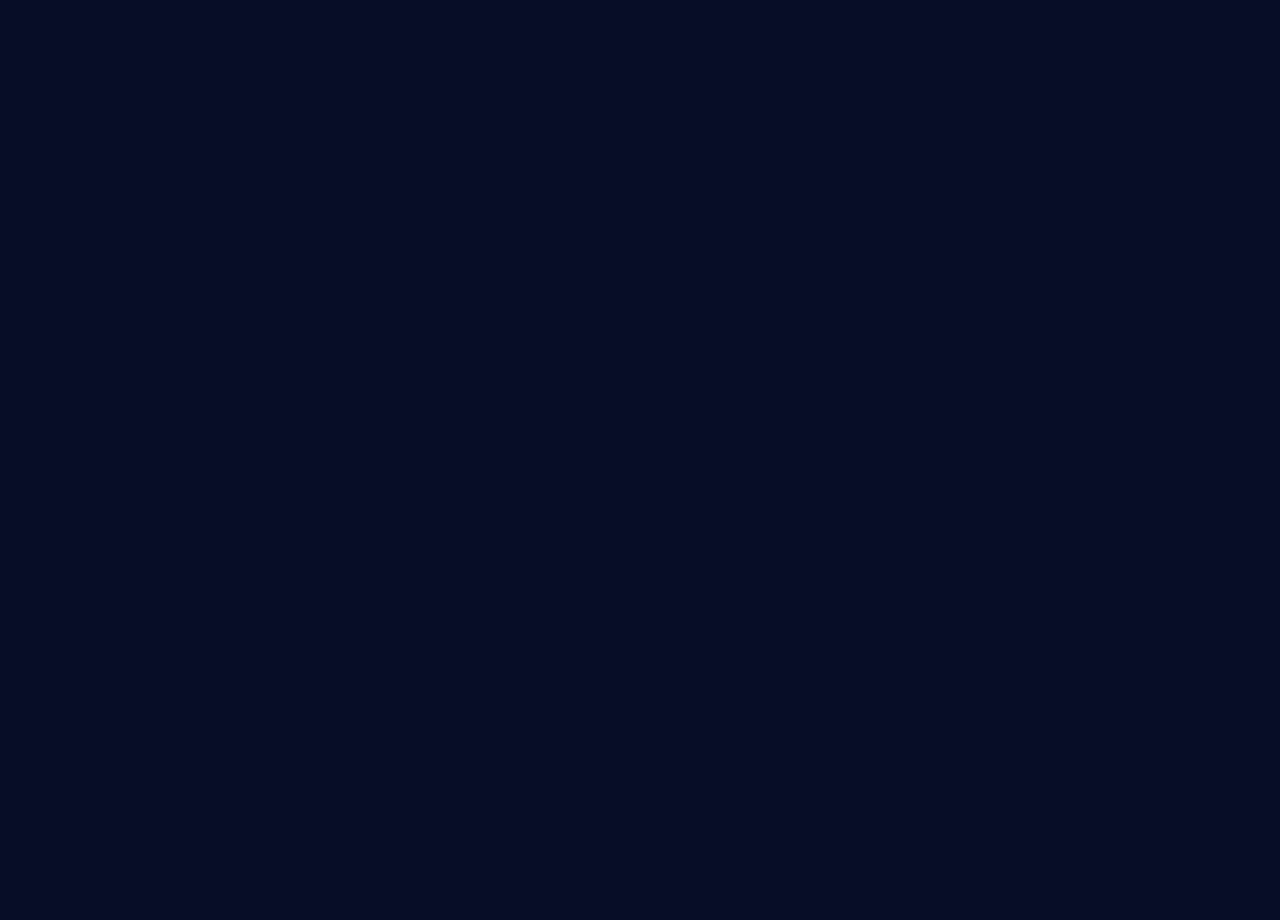
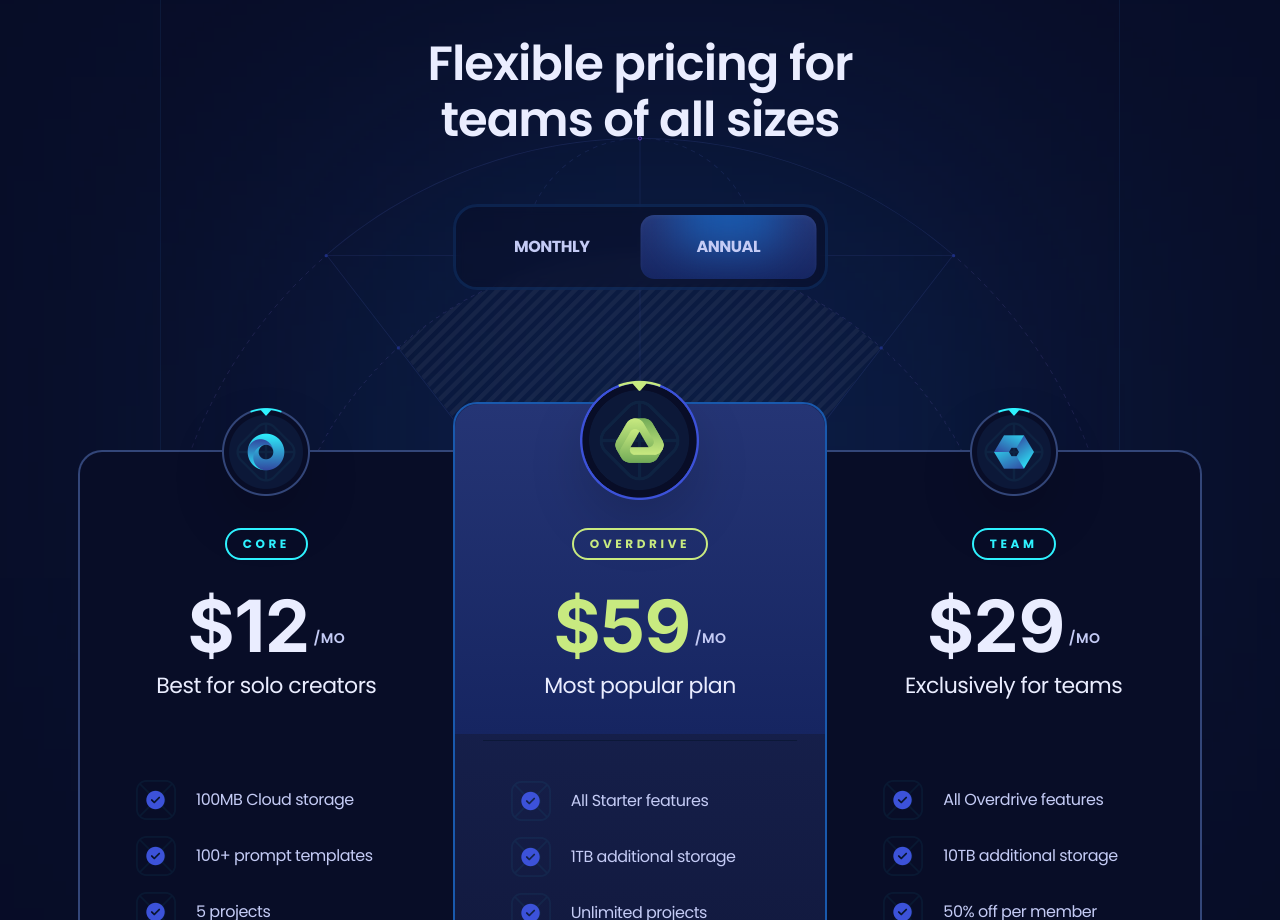
Before and after one commit to rank1git/david-portfolio, a React (Vite) app in the folder saas-landing-page/: page / in a window 1280 px wide. Shown: the part 1880-2800 px from the top of the page. Before the commit the page ends 1804 px from the top, so only its background shows below. Built offline with nearby package versions, Linux system fonts and the light colour scheme.

Commit message:
completed pricing section

```diff
--- a/saas-landing-page/package.json
+++ b/saas-landing-page/package.json
@@ -12,6 +12,7 @@
   "dependencies": {
     "clsx": "^2.1.1",
     "react": "^18.3.1",
+    "react-countup": "^6.5.3",
     "react-dom": "^18.3.1",
     "react-scroll": "^1.9.0"
   },
--- a/saas-landing-page/src/App.jsx
+++ b/saas-landing-page/src/App.jsx
@@ -1,6 +1,7 @@
 import Features from "./sections/Features";
 import Header from "./sections/Header";
 import Hero from "./sections/Hero";
+import Pricing from "./sections/Pricing";
 
 const App = () => {
 	return (
@@ -8,6 +9,7 @@
 			<Header />
 			<Hero />
 			<Features />
+			<Pricing />
 		</main>
 	);
 };
--- a/saas-landing-page/src/sections/Header.jsx
+++ b/saas-landing-page/src/sections/Header.jsx
@@ -1,12 +1,6 @@
 import { Link as LinkScroll } from "react-scroll";
 import { useEffect, useState } from "react";
 import clsx from "clsx";
-
-const NavLink = ({ title }) => (
-	<LinkScroll className='base-bold text-p4 uppercase transition-colors duration-500 cursor-pointer hover:text-p1 max-lg:my-4 max-lg:h5'>
-		{title}
-	</LinkScroll>
-);
 
 const Header = () => {
 	const [isOpen, setIsOpen] = useState(false);
@@ -23,6 +17,20 @@
 		};
 	}, []);
 
+	const NavLink = ({ title }) => (
+		<LinkScroll
+			onClick={() => setIsOpen(false)}
+			to={title}
+			offset={-100}
+			activeClass='nav-active'
+			className='base-bold text-p4 uppercase transition-colors duration-500 cursor-pointer hover:text-p1 max-lg:my-4 max-lg:h5'
+			spy
+			smooth
+		>
+			{title}
+		</LinkScroll>
+	);
+
 	return (
 		<header
 			className={clsx(
@@ -31,7 +39,7 @@
 					"transition-all duration-500 py-2 bg-black-100 backdrop-blur-[8px]"
 			)}
 		>
-			<div className='container flex h-14 item-center max-lg:px-5'>
+			<div className='container flex h-14 items-center max-lg:px-5'>
 				<a className='lg:hidden flex-1 cursor-pointer z-2'>
 					<img src='/images/xora.svg' width={115} height={55} alt='logo' />
 				</a>
@@ -52,7 +60,15 @@
 									<NavLink title='pricing' />
 								</li>
 								<li className='nav-logo'>
-									<LinkScroll to='hero' offset={-100} spy smooth>
+									<LinkScroll
+										to='hero'
+										offset={-250}
+										spy
+										smooth
+										className={clsx(
+											"max-lg:hidden transition-transform duration-500 cursor-pointer"
+										)}
+									>
 										<img
 											src='/images/xora.svg'
 											width={160}
--- /dev/null
+++ b/saas-landing-page/src/sections/Pricing.jsx
@@ -0,0 +1,158 @@
+import { useState } from "react";
+import { Element } from "react-scroll";
+import clsx from "clsx";
+import { plans } from "../constants/Index";
+import CountUp from "react-countup";
+import Button from "../components/Button.jsx";
+
+const Pricing = () => {
+	const [monthly, setMonthly] = useState(false);
+	return (
+		<section>
+			<Element name='pricing'>
+				<div className='container'>
+					<div className='max-w-960 pricing-head_before relative mx-auto border-l border-r border-s2 bg-s1/50 pb-40 pt-28 max-xl:max-w-4xl max-lg:border-none max-md:pb-32 max-md:pt-16'>
+						<h3 className='h3 max-lg:h4 max-md:h5 z-3 relative mx-auto mb-14 max-w-lg text-center text-p4 max-md:mb-11 max-sm:max-w-sm'>
+							Flexible pricing for teams of all sizes
+						</h3>
+						<div className='relative z-4 mx-auto flex w-[375px] rounded-3xl border-[3px] border-s4/25 bg-s1/50 p-2 backdrop-blur-[6px] max-md:w-[310px]'>
+							<button
+								className={clsx("pricing-head_btn", monthly && "text-p4")}
+								onClick={() => setMonthly(true)}
+							>
+								Monthly
+							</button>
+							<button
+								className={clsx("pricing-head_btn", !monthly && "text-p4")}
+								onClick={() => setMonthly(false)}
+							>
+								Annual
+							</button>
+							<div
+								className={clsx(
+									"g4 rounded-14 before:h-100 pricing-head_btn_before absolute left-2 top-2 h-[calc(100%-16px)] w-[calc(50%-8px)] overflow-hidden shadow-400 transition-transform duration-500",
+									!monthly && "translate-x-full"
+								)}
+							/>
+						</div>
+						<div className='pricing-bg'>
+							<img
+								src='/images/bg-outlines.svg'
+								width={960}
+								height={380}
+								alt='outline'
+								className='relative z-2'
+							/>
+							<img
+								src='/images/bg-outlines-fill.png'
+								width={960}
+								height={380}
+								alt='outline'
+								className='absolute inset-0 opacity-5 mix-blend-soft-light'
+							/>
+						</div>
+					</div>
+					<div className='scroll-hide relative z-2 -mt-12 flex items-start max-xl:gap-5 max-xl:overflow-auto max-xl:pt-6'>
+						{plans.map((plan, index) => (
+							<div
+								key={plan.id}
+								className='pricing-plan_first pricing-plan_last pricing-plan_odd pricing-plan_even relative border-2 p-7 max-xl:min-w-80 max-xl:rounded-3xl xl:w-[calc(33.33%+2px)]'
+							>
+								{index === 1 && (
+									<div className='g4 absolute h-330 left-0 right-0 top-0 z-1 rounded-tl-3xl rounded-tr-3xl' />
+								)}
+
+								<div
+									className={clsx(
+										"absolute left-0 right-0 z-2 flex items-center justify-center",
+										index === 1 ? "-top-6" : "-top-6 xl:-top-11"
+									)}
+								>
+									<img
+										src={plan.logo}
+										alt={plan.title}
+										className={clsx(
+											"object-contain drop-shadow-2xl",
+											index === 1 ? "size-[120px]" : "size-[88px]"
+										)}
+									/>
+								</div>
+								<div
+									className={clsx(
+										"relative flex flex-col items-center",
+										index === 1 ? "pt-24" : "pt-12"
+									)}
+								>
+									<div
+										className={clsx(
+											"small-2 rounded-20 relative z-2 mx-auto mb-6 border-2 px-4 py-1.5 uppercase",
+											index === 1 ? "border-p3 text-p3 " : "border-p1 text-p1"
+										)}
+									>
+										{plan.title}
+									</div>
+									<div className='relative z-2 flex items-center justify-center'>
+										<div
+											className={clsx(
+												"h-num flex items-start",
+												index === 1 ? "text-p3" : "text-p4"
+											)}
+										>
+											$
+											<CountUp
+												start={plan.priceMonthly}
+												end={monthly ? plan.priceMonthly : plan.priceYearly}
+												duration={0.4}
+												useEasing={false}
+												preserveValue
+											/>
+										</div>
+										<div className='small-1 relative top-3 ml-1 uppercase'>
+											/mo
+										</div>
+									</div>
+								</div>
+								<div
+									className={clsx(
+										"body-1 relative z-2 mb-10 w-full border-b-s2 pb-9 text-center text-p4",
+										index === 1 && "border-b"
+									)}
+								>
+									{plan.caption}
+								</div>
+								<ul className='mx-auto space-y-4 xl:px-7'>
+									{plan.features.map((feature) => (
+										<li
+											key={feature}
+											className='relative flex items-center gap-5'
+										>
+											<img
+												src={"/images/check.png"}
+												alt='check'
+												className='size-10 object-contain'
+											/>
+											<p className='flex-1'>{feature}</p>
+										</li>
+									))}
+								</ul>
+								<div className='mt-10 flex w-full justify-center'>
+									<Button icon={plan.icon}>Get Started</Button>
+								</div>
+								{index === 1 && (
+									<p
+										p
+										className="small-compact mt-9 text-center text-p3 before:mx-2.5 before:content-['-'] after:mx-2.5 after:content-['-']"
+									>
+										limited time offer
+									</p>
+								)}
+							</div>
+						))}
+					</div>
+				</div>
+			</Element>
+		</section>
+	);
+};
+
+export default Pricing;
```
Also changed, not shown: saas-landing-page/eslint.config.js (deleted, +0 -39 lines), 2 other files (tests, documents, lock files or other folders).
